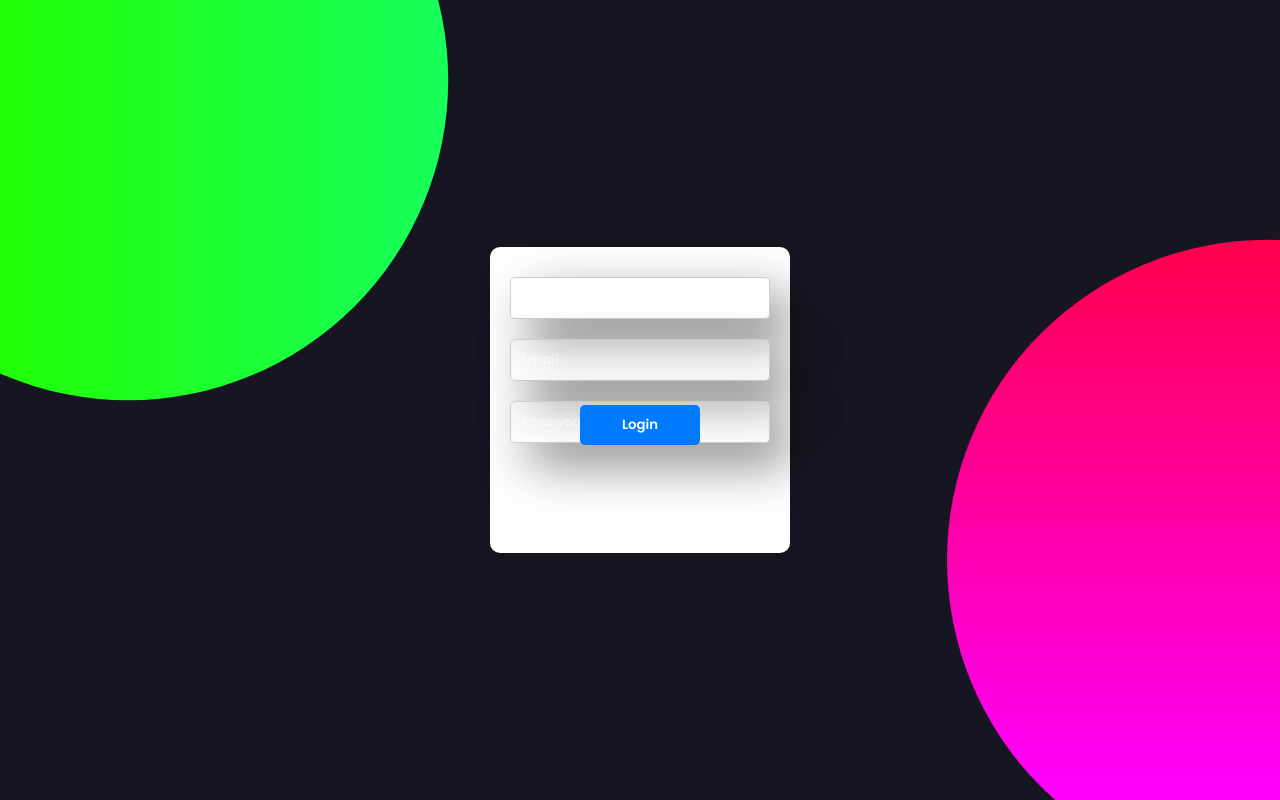
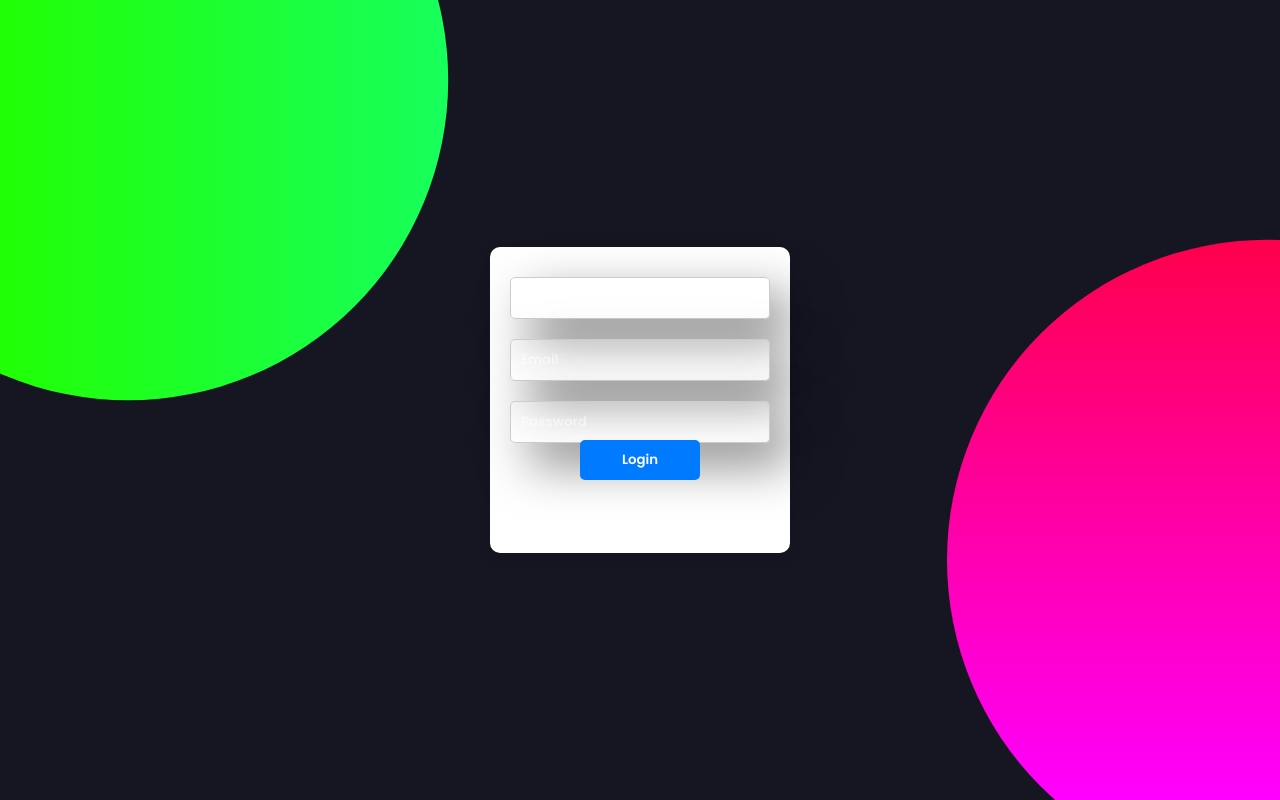
Before and after one commit to Nzau1/T-LABS-ACADEMY, a plain HTML site: page index.html in a window 1280 px wide. Drawn offline with nearby package versions, Linux system fonts and the light colour scheme.

Commit message:
Update index.html

```diff
--- a/index.html
+++ b/index.html
@@ -73,7 +73,7 @@ body {
 
 .container-button {
     text-align: center;
-    margin-top: 50px;
+    margin-top: 120px;
 }
 
 .btn {
```
